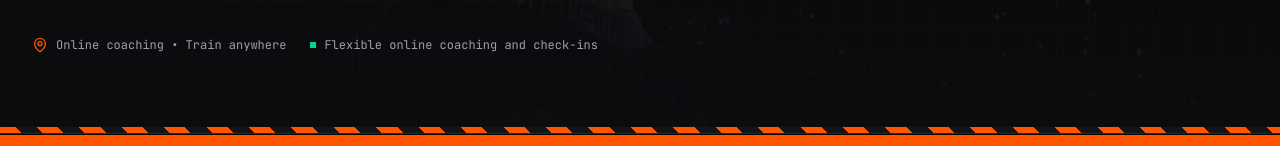
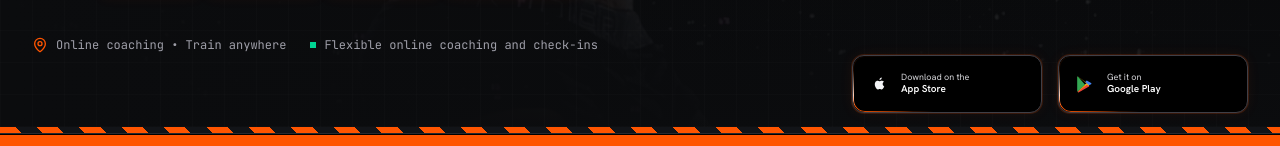
Before and after one commit to chriscallaghan2012/mwfitness, a React (Vite) app: page / in a window 1280 px wide. Shown: the part 652-798 px from the top of the page. Built offline with nearby package versions, Linux system fonts and the light colour scheme; no server answers.

Commit message:
Align app-store badges in footer and page heroes

```diff
--- a/src/components/screens/HomeScreen.tsx
+++ b/src/components/screens/HomeScreen.tsx
@@ -127,7 +127,11 @@ export const HomeScreen: React.FC<HomeScreenProps> = ({ onSelectScreen, onOpenBo
           </div>
         </div>
         <div aria-hidden="true" className="industrial-stripe absolute bottom-0 left-0 z-20" />
-      </section>
+
+      <div className="relative z-20 mx-auto mt-2 flex w-full max-w-7xl justify-center px-4 pb-6 sm:px-6 lg:absolute lg:bottom-5 lg:right-8 lg:mx-0 lg:mt-0 lg:w-auto lg:justify-end lg:px-0 lg:pb-0">
+        <StoreBadges compact />
+      </div>
+    </section>
 
       {/* 2. INDUSTRIAL TICKER TAPE BANNER */}
       <div style={{ marginTop: 0 }} className="home-ticker w-full bg-[#ff5500] text-black font-mono font-bold text-xs uppercase py-2.5 overflow-hidden whitespace-nowrap border-y border-black">
```
